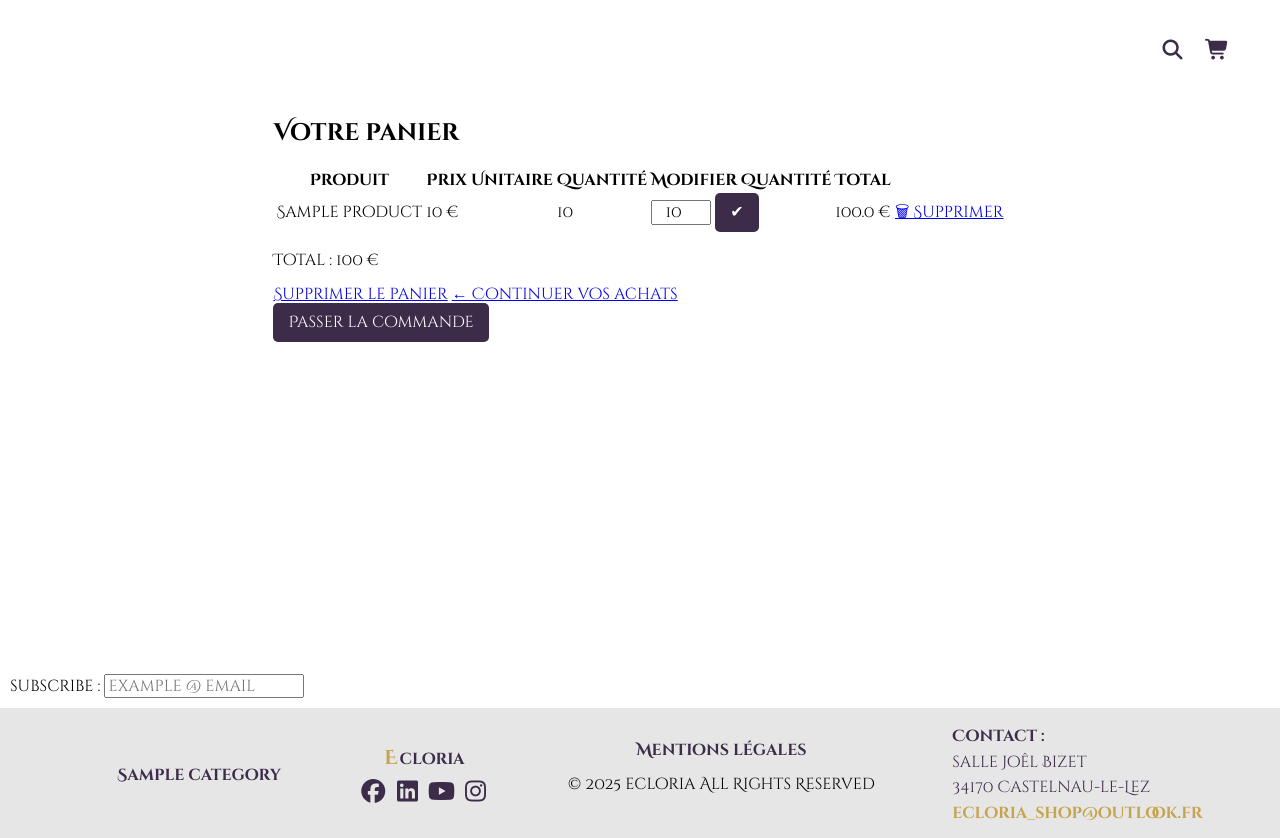
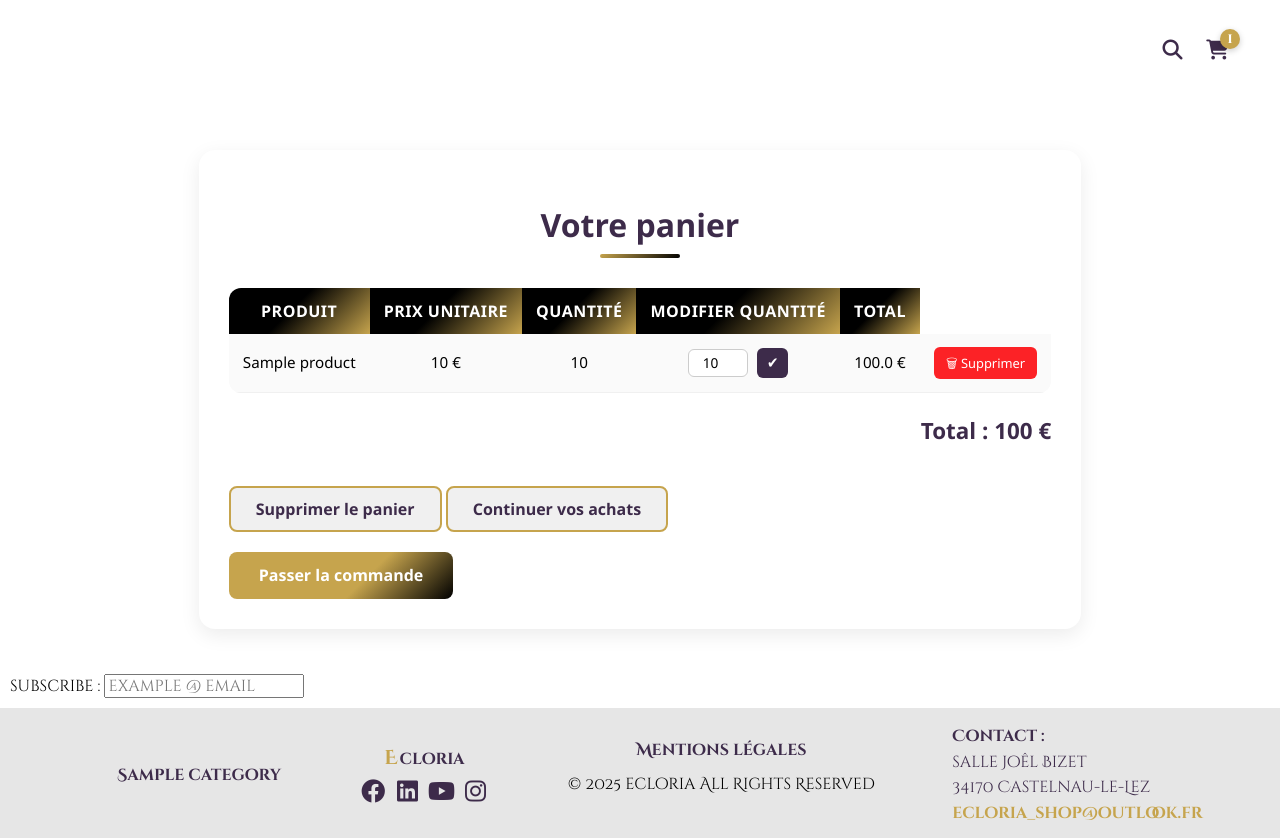
Before and after one commit to nabil-ghazali/Ecloria, a Django app: template ecloria/templates/orders/orders_summary.html in a window 1280 px wide. Shown: the part 104-942 px from the top of the page. Run offline with Django 5.2, Linux system fonts and the light colour scheme; the template is opened without the code that fills it: most values are stand-ins (such as "Sample title", 1, 10 or a date in 2020); some libraries are stand-ins or nearby versions.

Commit message:
Stylisation du panier

```diff
--- a/ecloria/ecloria/settings.py
+++ b/ecloria/ecloria/settings.py
@@ -68,6 +68,7 @@ TEMPLATES = [
                 'django.contrib.messages.context_processors.messages',
                 'django.template.context_processors.media',
                 'catalog.context_processors.categories_processor',
+                'orders.context_processors.cart_item_count',
 
             ],
         },
--- /dev/null
+++ b/ecloria/static/css/icones.css
@@ -0,0 +1,22 @@
+.cart-icon {
+    position: relative;
+    display: inline-block;
+    font-size: 1.5em; /* taille de l’icône */
+    color: #3d2b4a;
+}
+
+.cart-count {
+    position: absolute;
+    top: -8px;
+    right: -10px;
+    background: #c6a44d;
+    color: white;
+    font-size: 0.60em;
+    font-weight: bold;
+    padding: 3px 6px;
+    border-radius: 50%;  /* cercle */
+    min-width: 20px;     /* évite l’ovale pour les chiffres >9 */
+    text-align: center;
+    line-height: 1;
+    box-shadow: 0 2px 6px rgba(0,0,0,0.2); /* petit effet */
+}
--- a/ecloria/static/css/orders/orders_summary.css
+++ b/ecloria/static/css/orders/orders_summary.css
@@ -12,7 +12,7 @@
 
 /* Animation d'apparition */
 @keyframes fadeIn {
-    from { opacity: 0; transform: translateY(20px); }
+    from { opacity: 0; transform: translateY(500px); }
     to { opacity: 1; transform: translateY(0); }
 }
 
@@ -29,7 +29,7 @@
     content: "";
     width: 80px;
     height: 4px;
-    background: linear-gradient(90deg, #c6a44d, #3d2b4a);
+    background: linear-gradient(135deg, #c6a44d, #000000);
     display: block;
     margin: 10px auto 0;
     border-radius: 2px;
@@ -47,7 +47,8 @@
 
 /* En-tête */
 .order-summary-table th {
-    background: linear-gradient(135deg, #c6a44d, #3d2b4a);
+
+    background: linear-gradient(135deg, #000000 45%, #c6a44d 100%);
     color: #fff;
     padding: 14px;
     text-align: center;
@@ -55,6 +56,7 @@
     font-size: 1em;
     text-transform: uppercase;
     letter-spacing: 0.5px;
+
 }
 
 /* Cellules */
@@ -113,7 +115,7 @@
 /* Boutons principaux */
 .btn-checkout {
     display: inline-block;
-    background: linear-gradient(135deg, #c6a44d, #3d2b4a);
+    background: linear-gradient(135deg,  #c6a44d 60%, #000000 100%);
     color: white;
     padding: 14px 30px;
     border: none;
@@ -137,10 +139,12 @@
     background: #f0f0f0;
     padding: 12px 25px;
     border-radius: 8px;
+    border: 2px solid #c6a44d;
     color: #3d2b4a;
     font-weight: 600;
     transition: 0.3s;
 }
+
 .btn-return:hover {
     background: #c6a44d;
     color: #fff;
@@ -148,7 +152,7 @@
 
 /* Bouton supprimer */
 .btn-delete {
-    background-color: #ff4d4f;
+    background-color: #fc2226;
     color: white;
     padding: 7px 12px;
     border-radius: 6px;
@@ -160,3 +164,22 @@
     background-color: #d9363e;
     transform: scale(1.05);
 }
+
+/* Bouton suprimer tout le panier */
+.btn-delete-all {
+    display: inline-block;
+    margin-top: 20px;
+    text-decoration: none;
+    background: #f0f0f0;
+    padding: 12px 25px;
+    border-radius: 8px;
+    border: 2px solid #c6a44d;
+    color: #3d2b4a;
+    font-weight: 600;
+    transition: 0.3s;
+}
+
+.btn-delete-all:hover {
+    background: #c6a44d;
+    color: #fff;
+}
--- a/ecloria/templates/base.html
+++ b/ecloria/templates/base.html
@@ -29,6 +29,11 @@
     <!-- end main css -->
     <!-- Le css de home page -->
     <link rel="stylesheet" href="{% static 'css/home/home.css' %}">
+    <!-- Lien image Icone + css panier -->
+    <link rel="stylesheet" href="{% static 'css/icones.css' %}">
+    <link rel="stylesheet" href="https://cdnjs.cloudflare.com/ajax/libs/font-awesome/6.4.0/css/all.min.css">
+    <!-- Lien css order -->
+    <link rel="stylesheet" href="{% static 'css/orders/orders_summary.css' %}">
 
     <title>Ecloria</title>
 
@@ -78,7 +83,12 @@
             <i class="fa-solid fa-magnifying-glass" id="searchBtn"></i>
         </div>
         <div class="basket">
+            <a href="{% url 'cart' %}" class="cart-icon">
             <i class="fa-solid fa-cart-shopping"></i>
+            {% if cart_item_count|default:0 > 0 %}
+                <span class="cart-count">{{ cart_item_count }}</span>
+            {% endif %}
+            </a>
         </div>
     </div>
     <main>
--- a/ecloria/templates/orders/orders_summary.html
+++ b/ecloria/templates/orders/orders_summary.html
@@ -43,9 +43,9 @@
             Total : {{ orders|calc_cart_total }} €
         </p>
 
-        <a href="{% url 'delete-cart'%}">Supprimer le panier</a>
+        <a href="{% url 'delete-cart'%}" class="btn-delete-all">Supprimer le panier</a>
 
-        <a href="{% url 'home' %}" class="btn-return">← Continuer vos achats</a>
+        <a href="{% url 'home' %}" class="btn-return">Continuer vos achats</a>
 
         <form action="{% url 'create-checkout-session' %}" method="post">
             {% csrf_token %}
--- a/pyproject.toml
+++ b/pyproject.toml
@@ -11,6 +11,7 @@ dependencies = [
     "django (>=5.0,<6.0)",
     "python-dotenv (>=1.1.1,<2.0.0)",
     "pillow (>=11.3.0,<12.0.0)",
+    "stripe (>=12.5.1,<13.0.0)",
 ]
 
 
```
Also changed, not shown: ecloria/orders/context_processors.py (added, +12 -0 lines), ecloria/db.sqlite3, ecloria/static/css/base.css (line endings or trailing spaces), 1 other file.
